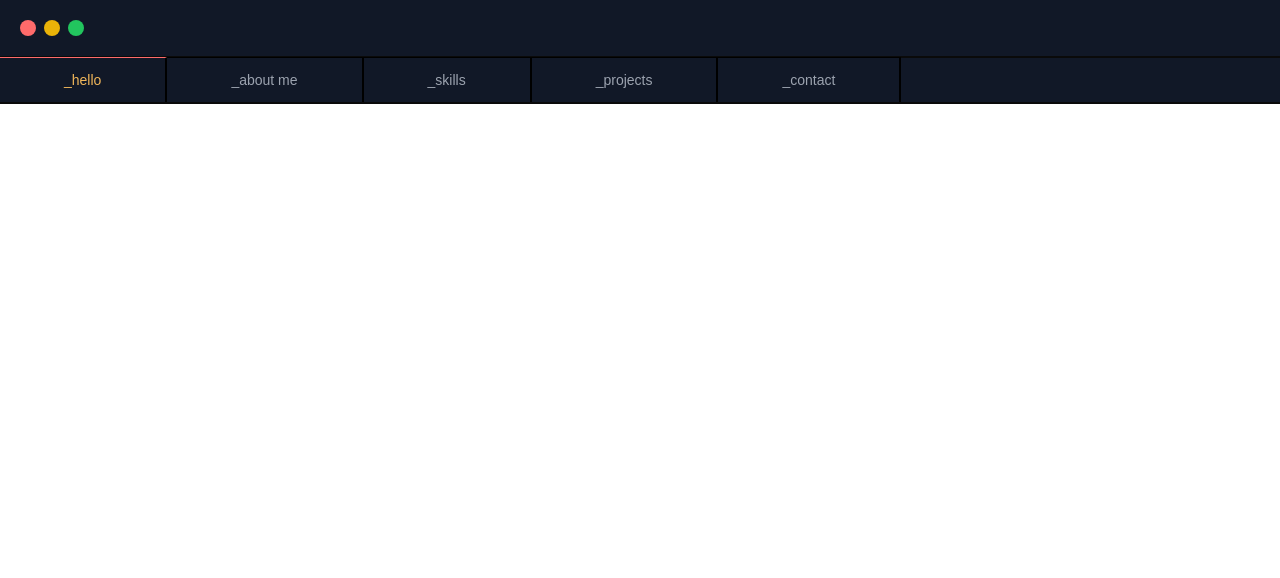
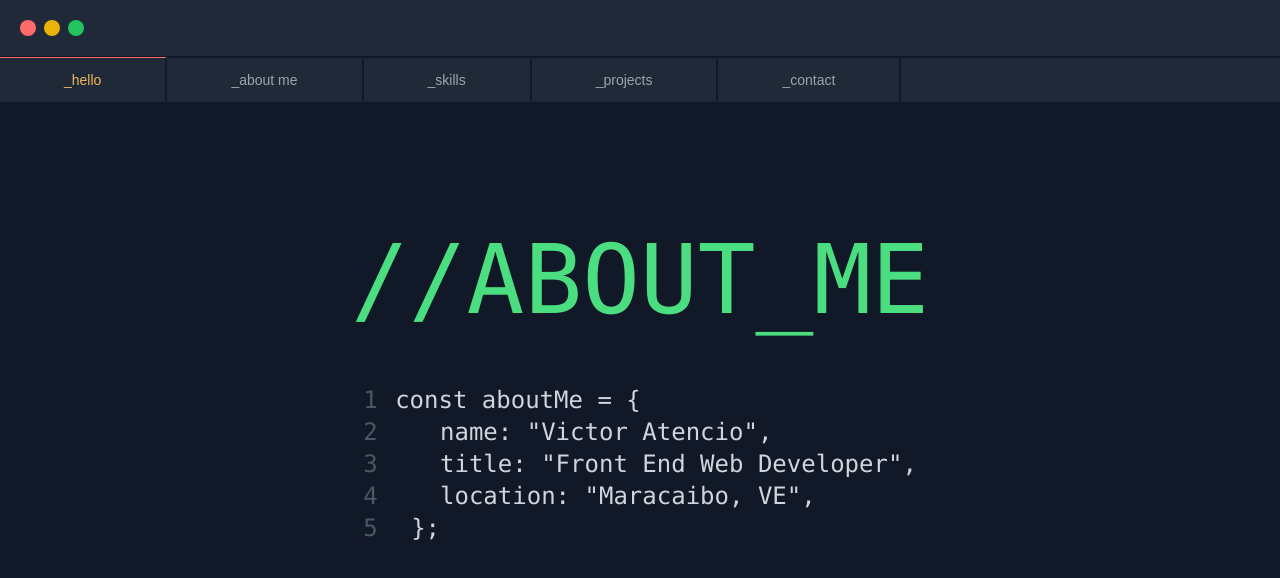
Before and after one commit to VictorAtencio-21/Portfolio, a Next.js app: page /about_me in a window 1280 px wide. Shown: the top 578 px of the page. Built offline with nearby package versions, Linux system fonts and the light colour scheme.

Commit message:
Refactor page components and update homepage layout

```diff
--- a/src/app/(pages)/about_me/page.tsx
+++ b/src/app/(pages)/about_me/page.tsx
@@ -1,10 +1,31 @@
-async function aboutPage() {
+export default function AboutPage() {
+  const codeContent = `const aboutMe = {
+  name: "Victor Atencio",
+  title: "Front End Web Developer",
+  location: "Maracaibo, VE",
+};`;
+
   return (
-    <div>
-      <h1>About</h1>
-      <p>This is the about page</p>
+    <div className="min-h-screen bg-gray-900 text-gray-300 p-8 flex flex-col items-center justify-center">
+      <h1 className="text-xl md:text-8xl font-mono text-green-400 mb-8">
+        //ABOUT_ME
+      </h1>
+
+      <div className="w-full md:w-1/2 flex justify-center">
+        <pre className="font-mono text-lg md:text-2xl relative">
+          <code className="block p-6 overflow-x-auto">
+            {codeContent.split("\n").map((line, i) => (
+              <span key={i} className="block">
+                <span className="inline-block w-8 text-gray-600">{i + 1}</span>
+                {i >= 1 && i <= 8 && (
+                  <span className="inline-block w-4 border-l border-gray-700"></span>
+                )}
+                {line}
+              </span>
+            ))}
+          </code>
+        </pre>
+      </div>
     </div>
   );
 }
-
-export default aboutPage;
--- a/src/app/(pages)/page.tsx
+++ b/src/app/(pages)/page.tsx
@@ -2,7 +2,7 @@ import TypingEffect from "@/components/shared/text/TypingEffect";
 
 export default function HomePage() {
   const codeContent = `<hello>
-    Hello, my name is {Victor()}
+    Hello, my name is <span>Victor</span>
     I am a front end web-developer
 </hello>`;
 
@@ -31,7 +31,9 @@ export default function HomePage() {
         </h1>
         <h2 className="text-3xl md:text-5xl mb-4 text-white">//I HELP YOU</h2>
         <h3 className="text-4xl md:text-6xl font-bold text-purple-400">
-          <TypingEffect words={["BUILD", "DESIGN", "TEST", "DEPLOY"]} />
+          <TypingEffect
+            words={["QUICKLY", "EFFICIENTLY", "EFFECTIVELY", "BEAUTIFULLY"]}
+          />
         </h3>
       </div>
     </div>
--- a/src/app/(pages)/projects/page.tsx
+++ b/src/app/(pages)/projects/page.tsx
@@ -1,10 +1,9 @@
-async function page() {
+export default function ProjectsPage() {
   return (
-    <div>
-      <h1>Projects</h1>
-      <p>These are some of the projects I've been involved into</p>
+    <div className="min-h-screen bg-gray-900 text-gray-300 p-8 flex flex-col items-center justify-center">
+      <h1 className="text-xl md:text-8xl font-mono text-green-400 mb-8">
+        //PROJECTS
+      </h1>
     </div>
   );
 }
-
-export default page;
--- a/src/app/(pages)/skills/page.tsx
+++ b/src/app/(pages)/skills/page.tsx
@@ -1,10 +1,9 @@
-async function page() {
+export default function SkillsPage() {
   return (
-    <div>
-      <h1>Skills</h1>
-      <p>These are my skills</p>
+    <div className="min-h-screen bg-gray-900 text-gray-300 p-8 flex flex-col items-center justify-center">
+      <h1 className="text-xl md:text-8xl font-mono text-green-400 mb-8">
+        //SKILLS
+      </h1>
     </div>
   );
 }
-
-export default page;
--- a/src/components/shared/navigation/navbar.tsx
+++ b/src/components/shared/navigation/navbar.tsx
@@ -14,22 +14,22 @@ export default function Navbar() {
   const [active, setActive] = useState("_hello");
 
   return (
-    <nav className="fixed top-0 left-0 z-50 w-full bg-gray-900 text-gray-400">
+    <nav className="fixed top-0 left-0 z-50 w-full bg-gray-800 text-gray-400">
       <div className="flex items-center space-x-2 p-5">
         <div className="w-4 h-4 rounded-full bg-[#ff6b6b]"></div>
         <div className="w-4 h-4 rounded-full bg-yellow-500"></div>
         <div className="w-4 h-4 rounded-full bg-green-500"></div>
       </div>
-      <div className="border-t-2 border-b-2 border-[#0a0a0a]">
+      <div className="border-t-2 border-gray-900">
         <ul className="flex flex-wrap -mt-px text-sm">
           {navItems.map((item) => (
             <li key={item.name}>
               <Link href={item.href}>
                 <span
-                  className={`text-md inline-block py-3 px-8 lg:px-16  border-r-2 border-black cursor-pointer ${
+                  className={`text-md inline-block py-3 px-8 lg:px-16  border-r-2 border-gray-900 cursor-pointer ${
                     active === item.name
                       ? "text-[#f0b65a] border-t border-t-[#ff6b6b]"
-                      : "border-t border-black"
+                      : "border-t border-gray-900"
                   }`}
                   onClick={() => setActive(item.name)}
                 >
```
